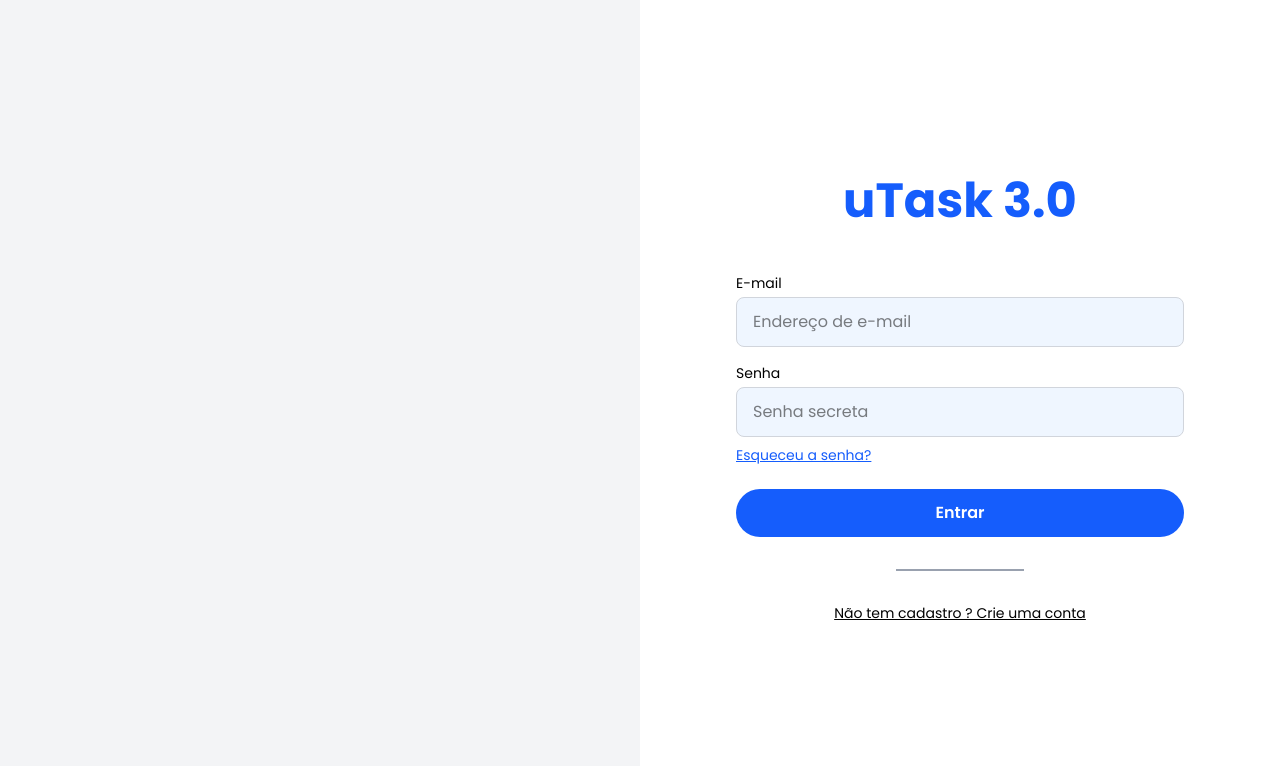
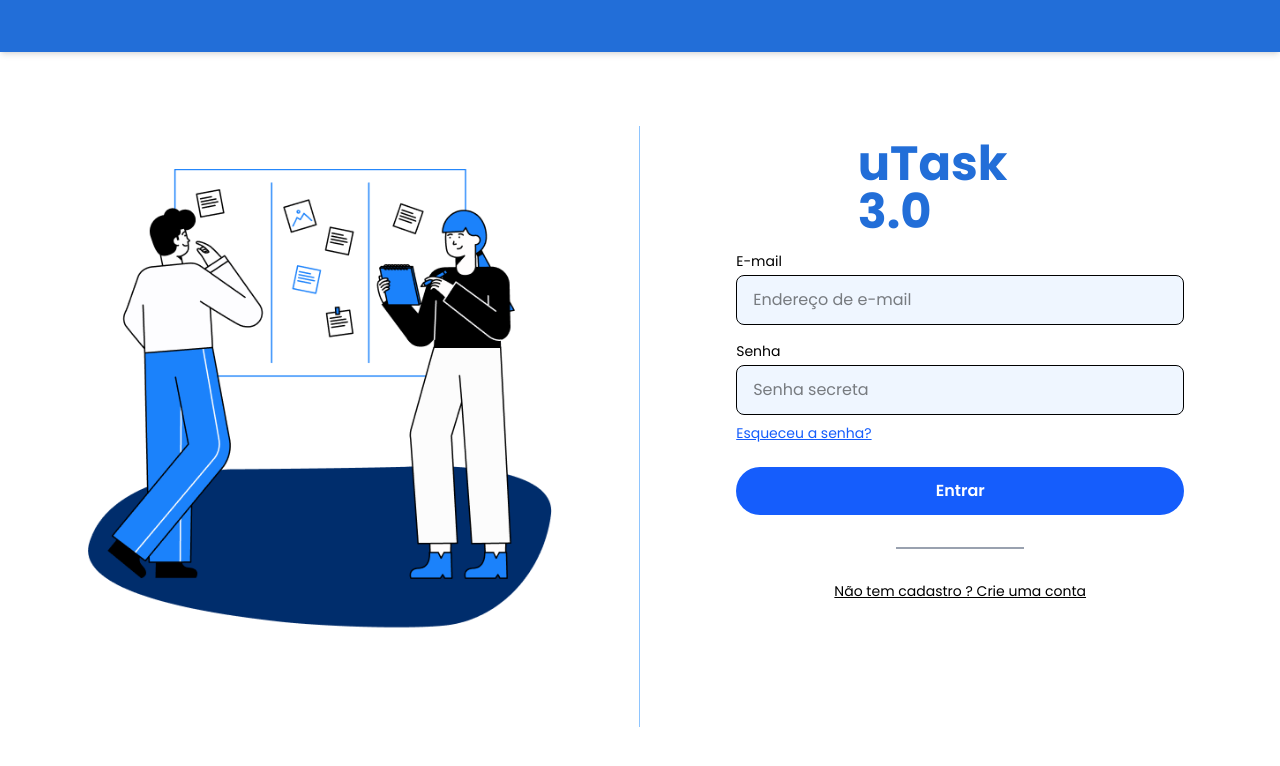
Before and after one commit to miguelnsimoes/utask-3.0, a React (Vite) app in the folder frontend/: page / in a window 1280 px wide. Shown: the top 766 px of the page. Built offline with nearby package versions, Linux system fonts and the light colour scheme.

Commit message:
terminando tela login, refatorando as dimensoes dos textos e fontes

```diff
--- /dev/null
+++ b/frontend/src/components/Header.tsx
@@ -0,0 +1,6 @@
+export function Header() {
+  return (
+    <header className="w-full h-[52px] bg-[#226ED8] shadow-md">
+    </header>
+  )
+}
--- a/frontend/src/index.css
+++ b/frontend/src/index.css
@@ -6,3 +6,7 @@
   --color-dark-bg: #3D3D3D;
   --color-dark-card: #535353;
 }
+
+body {
+  font-family: 'Poppins', sans-serif;
+}
--- a/frontend/src/pages/Login.tsx
+++ b/frontend/src/pages/Login.tsx
@@ -1,37 +1,47 @@
+import { Header } from '../components/Header'
+import illustration from '../assets/Ilustração do login.png'
+
 export function Login() {
   return (
-    <div className="flex h-screen font-poppins">
+  <div className="flex flex-col h-screen">
+    <Header />
 
-      <div className="w-1/2 bg-gray-100">
-      </div>
+      <div className="flex flex-1">
 
-      <div className="w-1/2 flex flex-col items-center justify-center px-20">
-        <h1 className="text-5xl font-bold text-blue-600 mb-12">uTask 3.0</h1>
+       <div className="w-1/2 flex items-center justify-center">
+          <img src={illustration} alt="ilustração" className="w-3/4" />
+       </div>
+
+      <div className='w-px h-[601px] bg-blue-300 self-center'></div>
+
+      <div className="w-1/2 flex flex-col items-center justify-start pt-22 px-20">
+        <h1 className="w-[205px] h-[63px] text-5xl font-bold text-[#226ED8] mb-12">uTask 3.0</h1>
 
         <div className="flex flex-col w-full max-w-md">
-          <label className="text-sm mb-1">E-mail</label>
+          <label className="text-sm mb-1 font-poppins font-normal">E-mail</label>
           <input
             type="email"
             placeholder="Endereço de e-mail"
-            className="border border-gray-300 rounded-lg px-4 py-3 mb-4 outline-none bg-blue-50 focus:border-blue-500"
+            className="border rounded-lg px-4 py-3 mb-4 outline-none bg-blue-50 focus:border-blue-500"
           />
-          <label className="text-sm mb-1">Senha</label>
+          <label className="text-sm mb-1 font-poppins font-normal">Senha</label>
           <input
             type="password"
             placeholder="Senha secreta"
-            className="border border-gray-300 rounded-lg px-4 py-3 outline-none bg-blue-50 focus:border-blue-500"
+            className="border rounded-lg px-4 py-3 outline-none bg-blue-50 focus:border-blue-500"
           />
 
-          <a href="#" className="text-sm text-blue-600 mt-2 mb-6 underline">Esqueceu a senha?</a>
+          <a href="#" className="text-sm text-blue-600 mt-2 mb-6 underline font-poppins font-normal">Esqueceu a senha?</a>
 
           <button className="bg-blue-600 text-white py-3 rounded-full font-semibold hover:bg-blue-700 transition">Entrar</button>
 
             <hr className="my-8 w-32 mx-auto border-1 border-gray-400" />
-            <p className="text-center text-sm underline">Não tem cadastro  ? Crie uma conta</p>
+            <p className="text-center text-sm underline font-poppins font-normal">Não tem cadastro  ? Crie uma conta</p>
         </div>
 
       </div>
 
     </div>
+  </div>
   )
 }
```
Also changed, not shown: frontend/src/assets/Ilustração do login.png (added).
